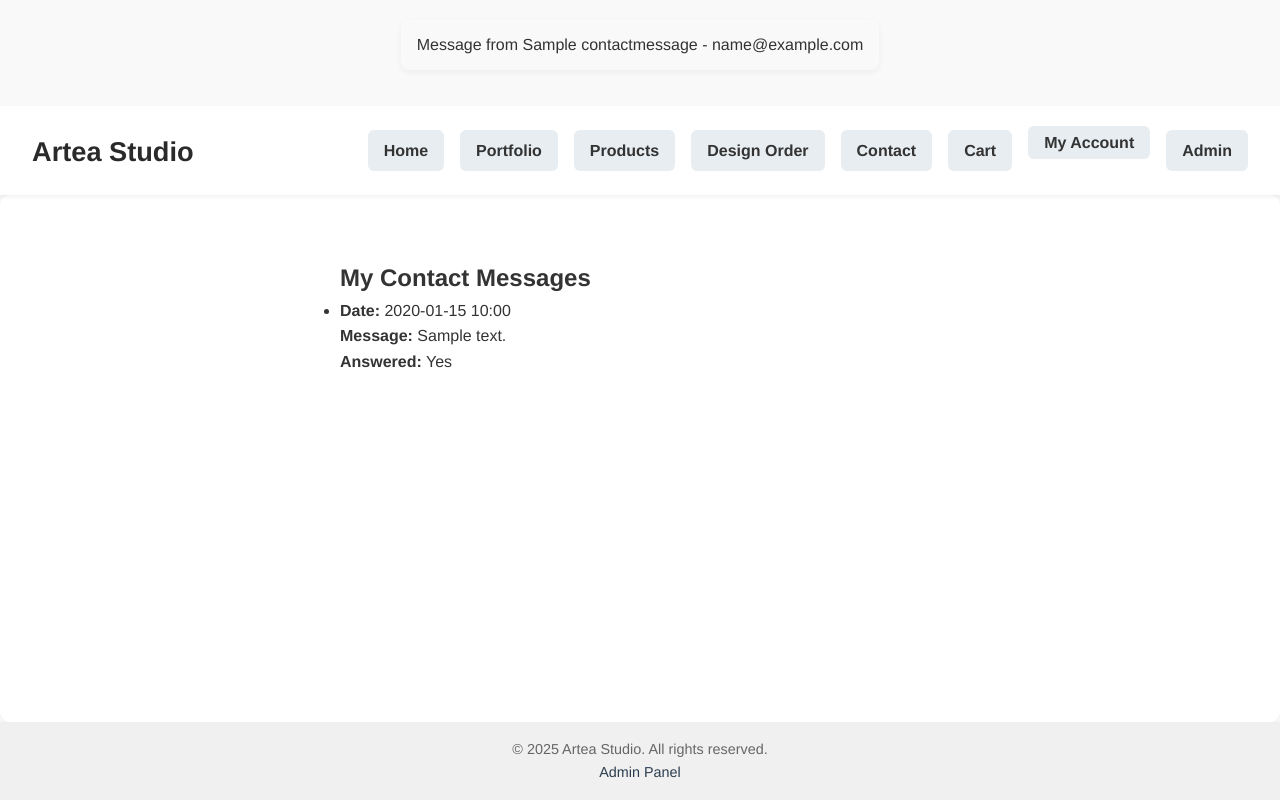
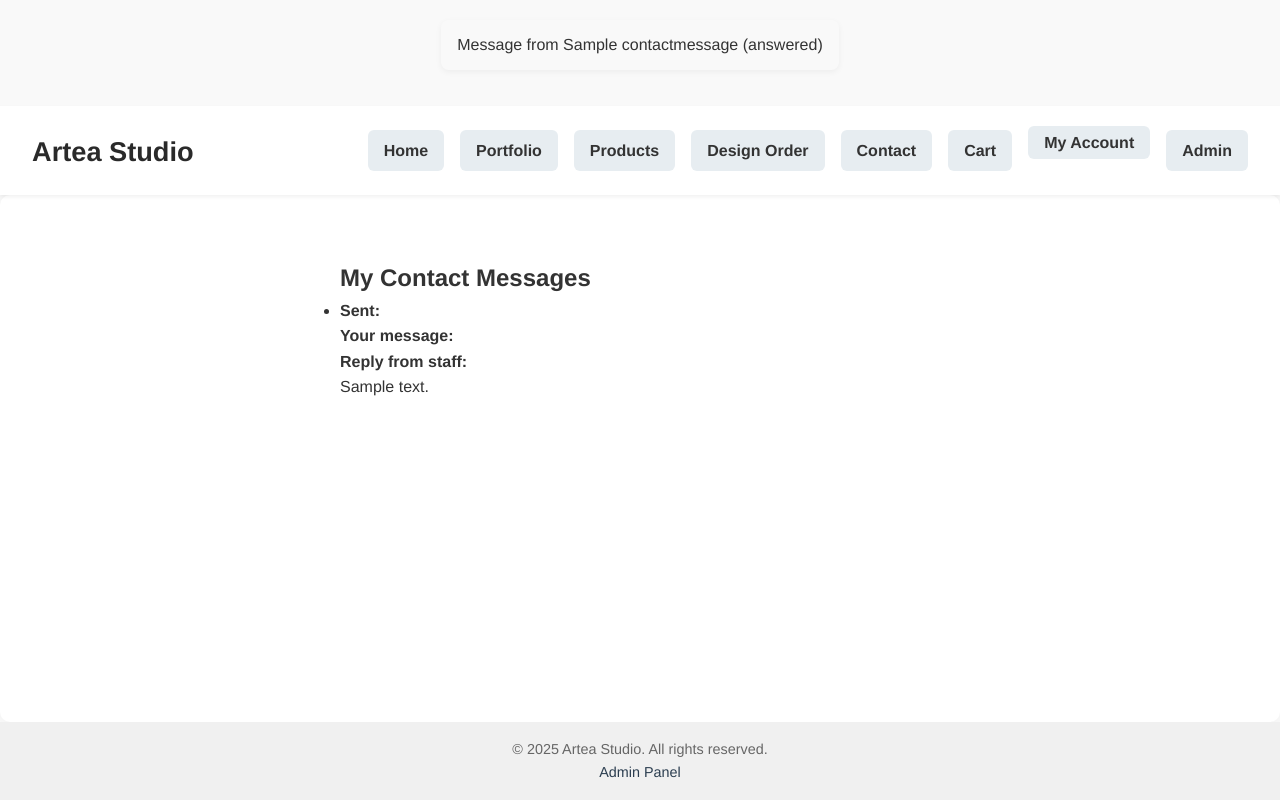
Before and after one commit to creanorcode/project_5, a Django app: page /contact/my-messages/ in a window 1280 px wide. Run offline with Django 4.2, Linux system fonts and the light colour scheme; a user stored in the database is signed in; tables that the repository leaves empty hold one stand-in row (values such as "Sample post").

Commit message:
Add admin reply functionality for contact messages and user dashboard view.

```diff
--- a/contact/models.py
+++ b/contact/models.py
@@ -7,6 +7,7 @@ class ContactMessage(models.Model):
     message = models.TextField()
     created_at = models.DateTimeField(auto_now_add=True)
     is_answered = models.BooleanField(default=False)
+    answer = models.TextField(blank=True, null=True)
 
     def __str__(self):
-        return f"Message from {self.name} - {self.email}"
+        return f"Message from {self.name} ({'answered' if self.is_answered else 'unanswered'})"
--- a/contact/views.py
+++ b/contact/views.py
@@ -62,6 +62,5 @@ Artea Studio
 
 @login_required
 def user_messages_view(request):
-    user_email = request.user.email
-    messages = ContactMessage.objects.filter(email=user_email).order_by('-created_at')
-    return render(request, 'contact/user_messages.html', {'messages': messages})
+    user_messages = ContactMessage.objects.filter(email=request.user.email).order_by('-created_at')
+    return render(request, 'contact/user_messages.html', {'messages': user_messages})
--- a/templates/contact/user_messages.html
+++ b/templates/contact/user_messages.html
@@ -9,16 +9,24 @@
 
     {% if messages %}
         <ul class="message-list">
-            {% for message in messages %}
+            {% for msg in messages %}
                 <li class="message-item">
-                    <p><strong>Date:</strong> {{ message.created_at|date:"Y-m-d H:i" }}</p>
-                    <p><strong>Message:</strong> {{ message.message }}</p>
-                    <p><strong>Answered:</strong> {{ message.is_answered|yesno:"Yes,No" }}</p>
+                    <p><strong>Sent:</strong> {{ message.created_at|date:"Y-m-d H:i" }}</p>
+                    <p><strong>Your message:</strong><br> {{ message.message }}</p>
+
+                    {% if msg.is_answered %}
+                        <div class="admin-reply">
+                            <p><strong>Reply from staff:</strong></p>
+                            <p>{{ msg.answer }}</p>
+                        </div>
+                    {% else %}
+                        <p><em>No reply yet</em></p>
+                    {% endif %}
                 </li>
             {% endfor %}
         </ul>
     {% else %}
-        <p>You have not submitted any messages yet.</p>
+        <p>You have not sent any messages yet.</p>
     {% endif %}
 </section>
 {% endblock %}
```
Also changed, not shown: contact/admin.py (+5 -2 lines), contact/migrations/0003_contactmessage_answer.py (added).
